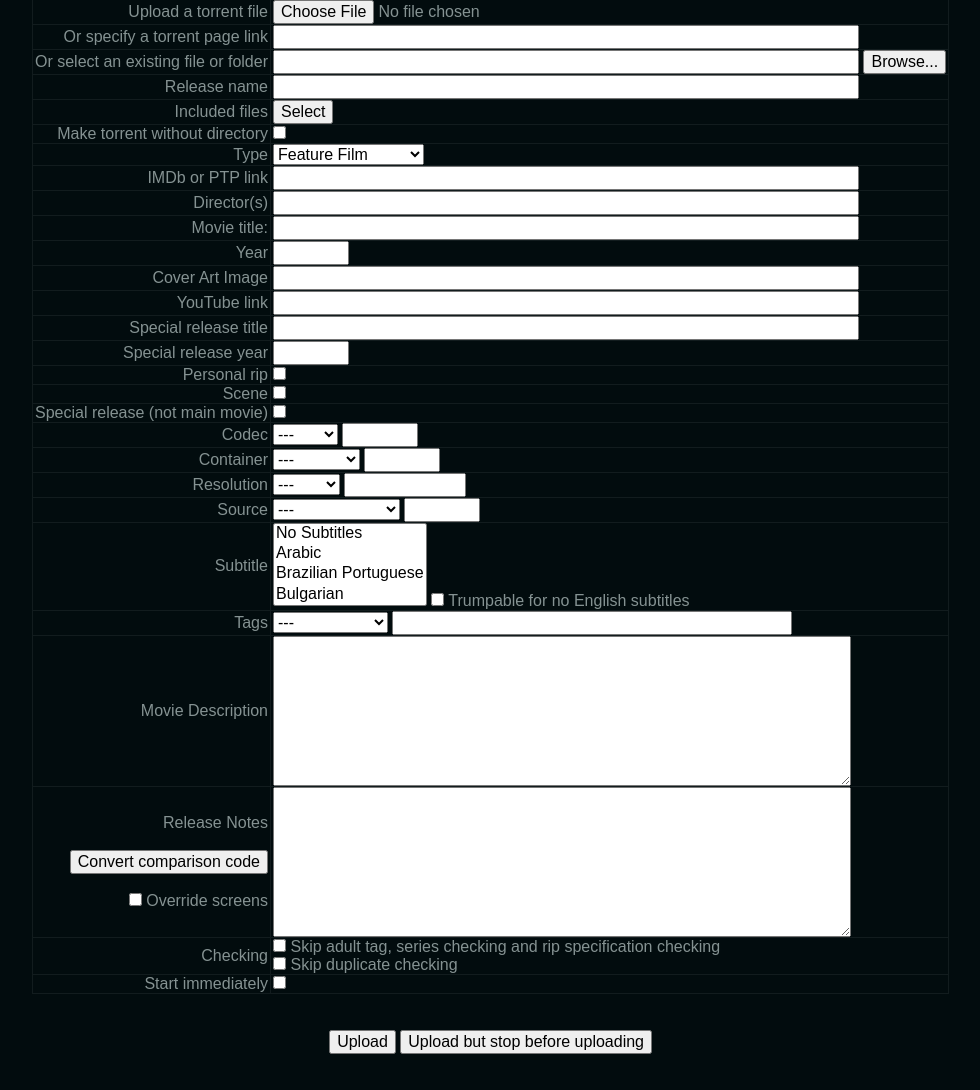
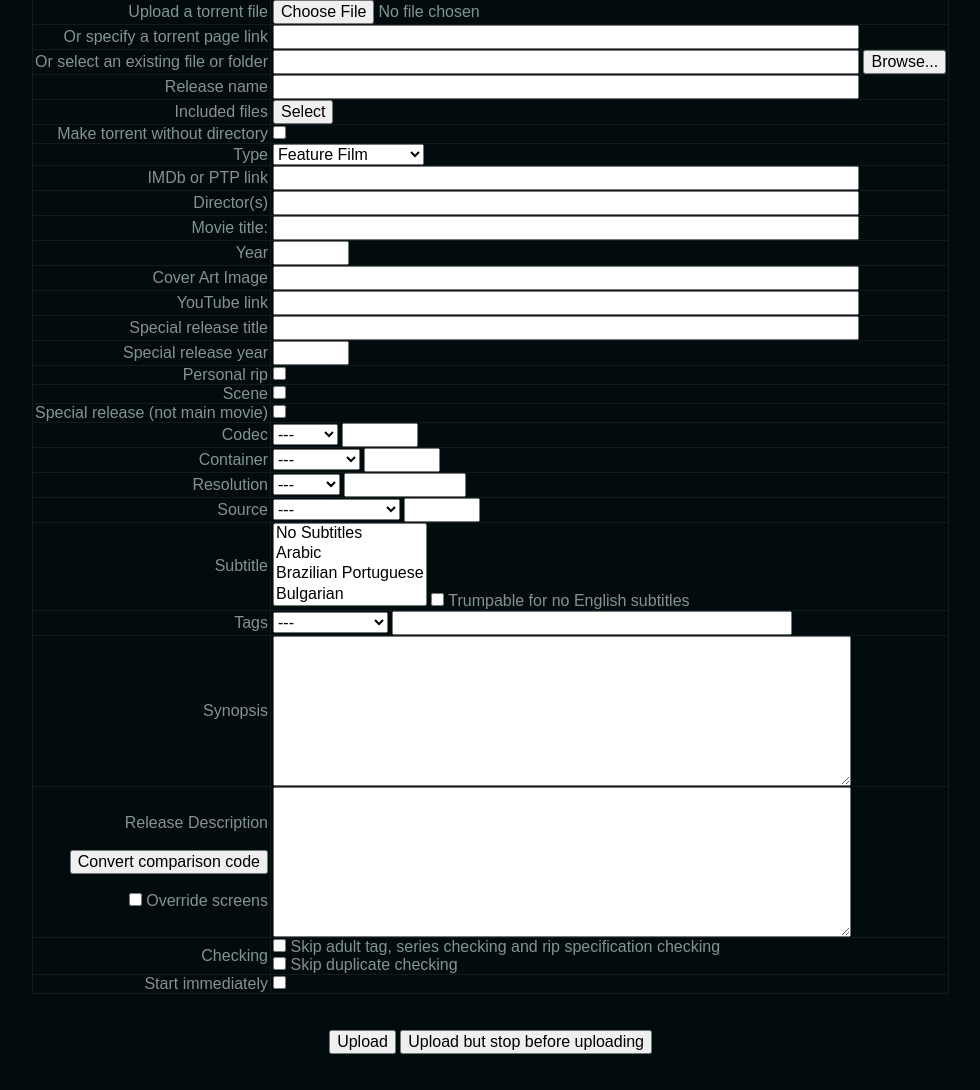
Before and after one commit to kannibalox/PtpUploader, a Python web app: template src/PtpUploader/WebServer/templates/upload.html in a window 1280 px wide. Shown: the part 52-1142 px from the top of the page, without its empty margins (138-1118 px from the left). Run offline with Jinja, Linux system fonts and the light colour scheme; the template is opened without the code that fills it, so the values that code supplies are empty; some libraries are stand-ins or nearby versions.

Commit message:
Align form titles with site

```diff
--- a/src/PtpUploader/WebServer/templates/job_common.html
+++ b/src/PtpUploader/WebServer/templates/job_common.html
@@ -333,14 +333,14 @@
 </tr>
 
 <tr>
-	<td class="label">Movie Description</td>
+	<td class="label">Synopsis</td>
 	<td>
 		<textarea name="album_desc" id="album_desc" cols="60" rows="8">{{ job.album_desc }}</textarea>
 	</td>
 </tr>
 
 <tr>
-	<td class="label">Release Notes
+	<td class="label">Release Description
 		<br>
 		<br>
 		<input type="button" id="ConvertComparisonCode" value="Convert comparison code" title="You can convert HTML source of an image comparison (obtained by View selection source and copy&paste) to BBCode.">
```
